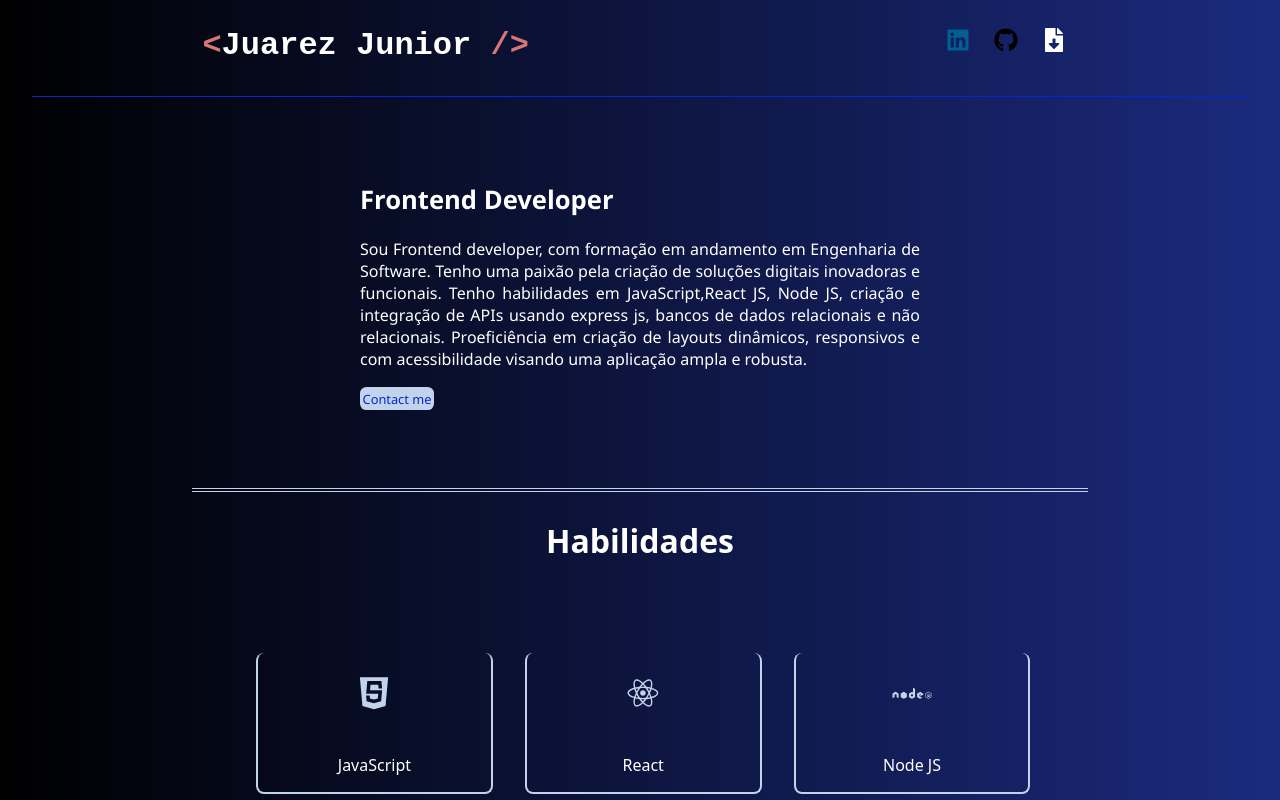
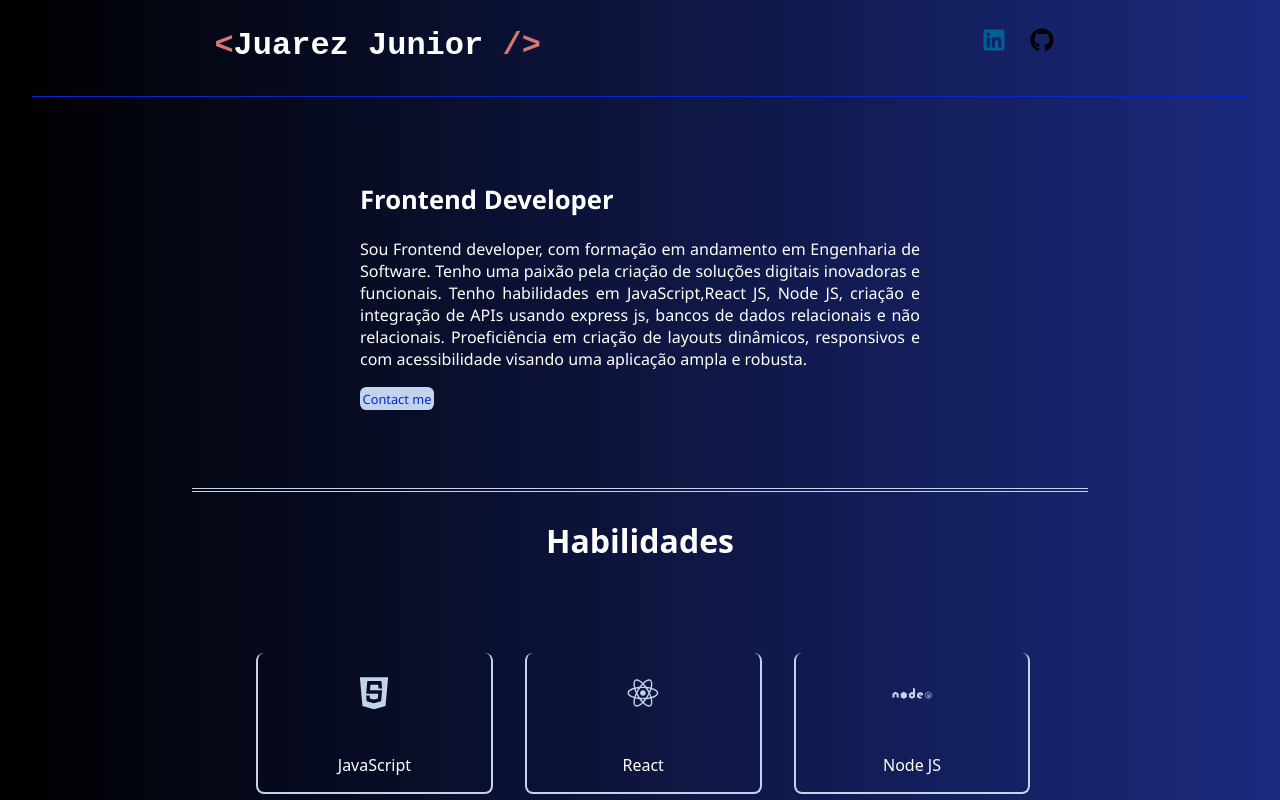
Before and after one commit to Jjunior112/portfolio, a React (Vite) app: page / in a window 1280 px wide. Shown: the top 800 px of the page. Built offline with nearby package versions, Linux system fonts and the light colour scheme.

Commit message:
ajustes para deploy

```diff
--- a/src/components/NavBar.jsx
+++ b/src/components/NavBar.jsx
@@ -10,8 +10,6 @@ const NavBar = () => {
 
                 <li><a href="https://github.com/Jjunior112" target="_blank" title='Link para perfil do GitHub' rel="noopener noreferrer" ><FaGithub className='github' /></a></li>
 
-                <li><a href="https://jjunior112.github.io/portfolioDev/Curriculo.pdf" download='curriculo.pdf' title='Link para download do curriculo em pdf' rel="noopener noreferrer"><FaFileDownload className='download' /></a></li>
-
             </ul>
         </nav>
     )
```
